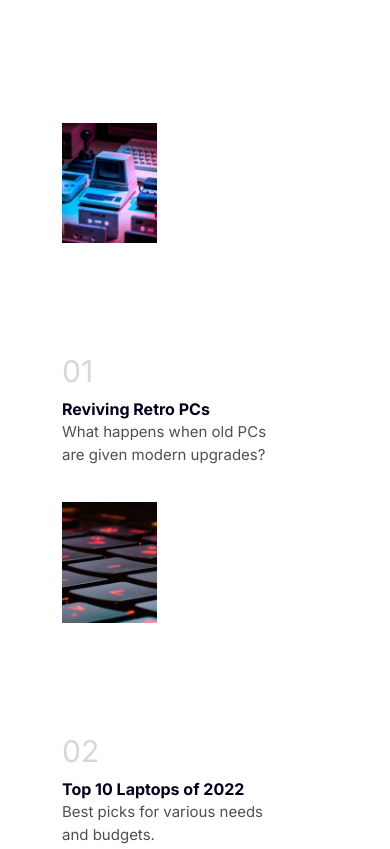
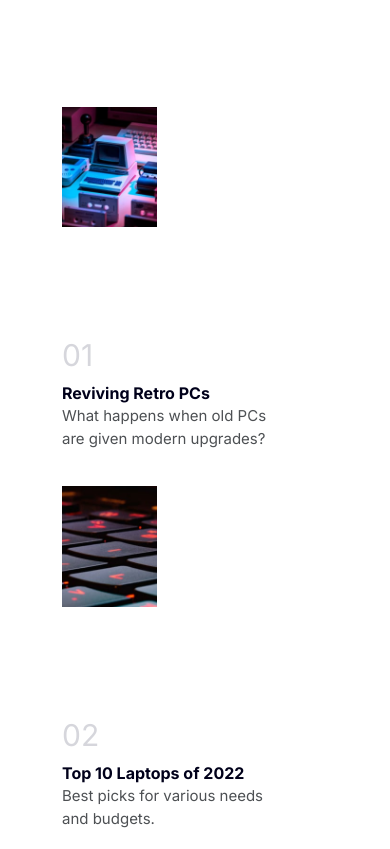
Before and after one commit to chizoma44/Newsing, a plain HTML site: page index.html in a window 390 px wide. Shown: the part 1368-2217 px from the top of the page. Drawn offline with nearby package versions, Linux system fonts and the light colour scheme.

Commit message:
Update portfolio.css

```diff
--- a/portfolio.css
+++ b/portfolio.css
@@ -206,6 +206,6 @@ strong {
     width: 100%;
     height: auto;
     margin: 0;
-    padding: 1em 0;
+    padding: 0;
   }
 }
```
